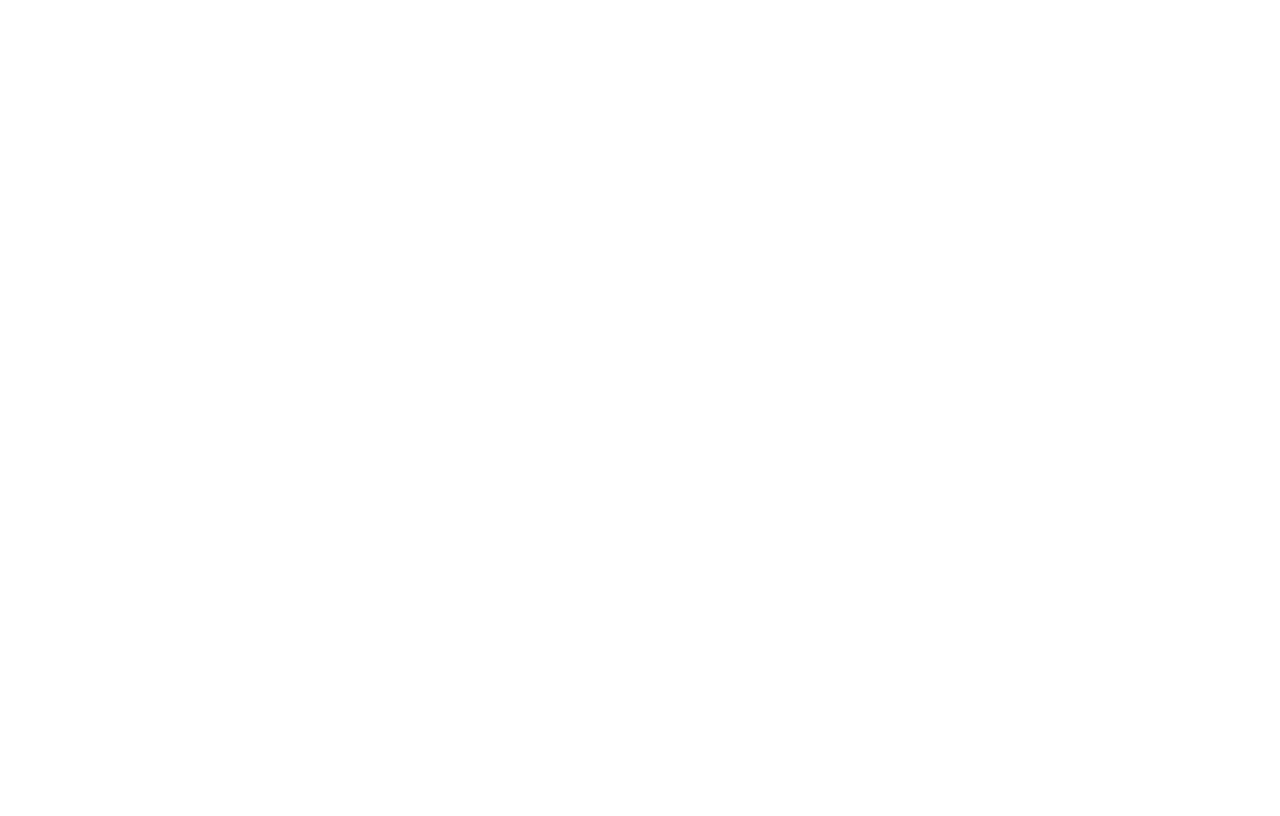
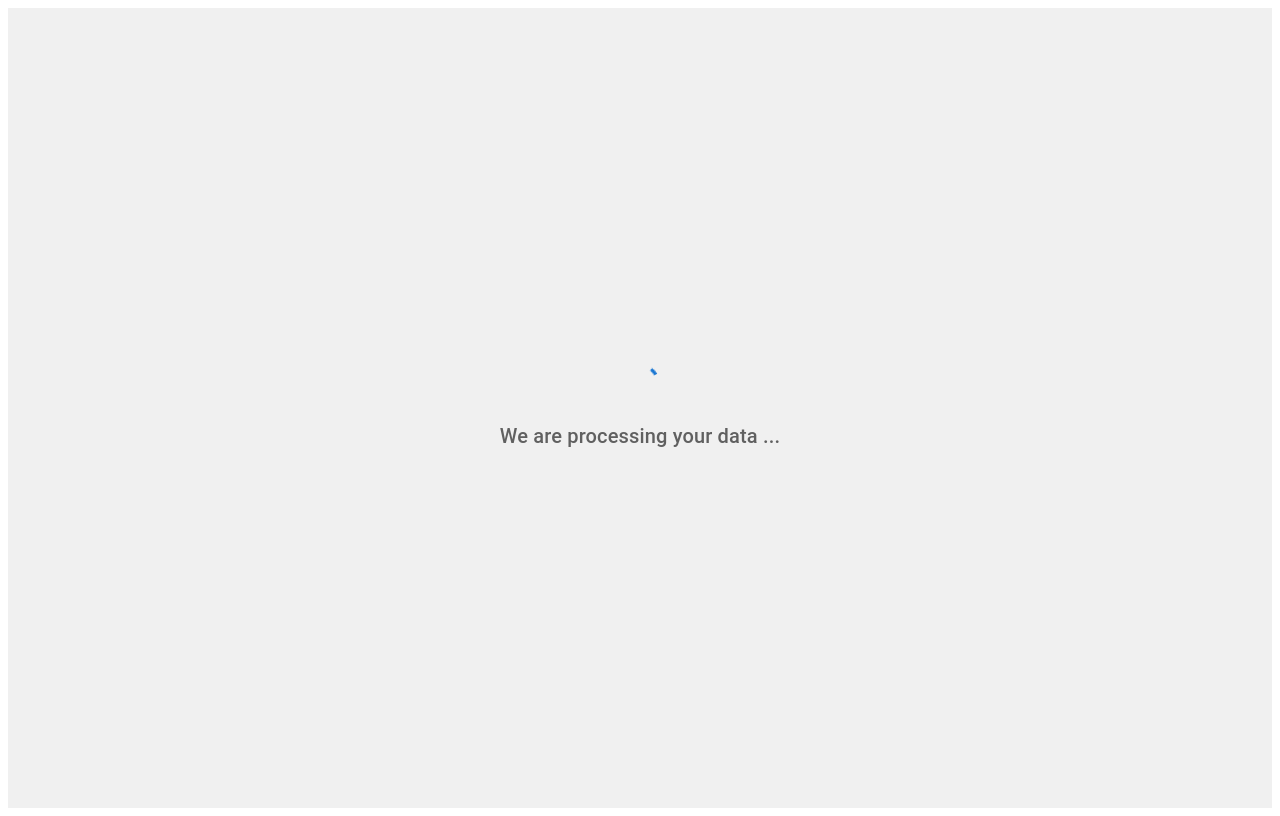
Before and after one commit to CHRI-Lab/ROSAnnotator, a React (Vite) app in the folder src/frontend/: page /loading in a window 1280 px wide. Before the commit this address had no page. Built offline with nearby package versions, Linux system fonts and the light colour scheme.

Commit message:
add loading page frontend

```diff
--- a/src/frontend/src/App.tsx
+++ b/src/frontend/src/App.tsx
@@ -1,13 +1,16 @@
-import React from 'react';
-import { BrowserRouter as Router, Routes, Route } from 'react-router-dom';
-import Annotator from './pages/Annotator';
-import LoadableList from './pages/Load';
+import React from "react";
+import { BrowserRouter as Router, Routes, Route } from "react-router-dom";
+import Annotator from "./pages/Annotator";
+import LoadableList from "./pages/Load";
+import LoadingPage from "./pages/Loading";
+
 const App: React.FC = () => {
   return (
     <Router>
       <Routes>
         <Route path="/" element={<Annotator />} />
-        <Route path="/load" element={<LoadableList/>} />
+        <Route path="/load" element={<LoadableList />} />
+        <Route path="/loading" element={<LoadingPage />} />
       </Routes>
     </Router>
   );
--- /dev/null
+++ b/src/frontend/src/pages/Loading/LoadingPage.tsx
@@ -0,0 +1,30 @@
+import React from "react";
+import { CircularProgress, Box, Typography } from "@mui/material";
+
+const LoadingPage = () => {
+  return (
+    <Box
+      sx={{
+        display: "flex",
+        flexDirection: "column",
+        justifyContent: "center",
+        alignItems: "center",
+        height: "100vh",
+        backgroundColor: "#f0f0f0",
+      }}
+    >
+      <CircularProgress />
+      <Typography
+        sx={{
+          marginTop: 2,
+        }}
+        variant="h6"
+        color="textSecondary"
+      >
+        We are processing your data ...
+      </Typography>
+    </Box>
+  );
+};
+
+export default LoadingPage;
--- /dev/null
+++ b/src/frontend/src/pages/Loading/index.tsx
@@ -0,0 +1,2 @@
+import LoadingPage from './LoadingPage';
+export default LoadingPage;
```
